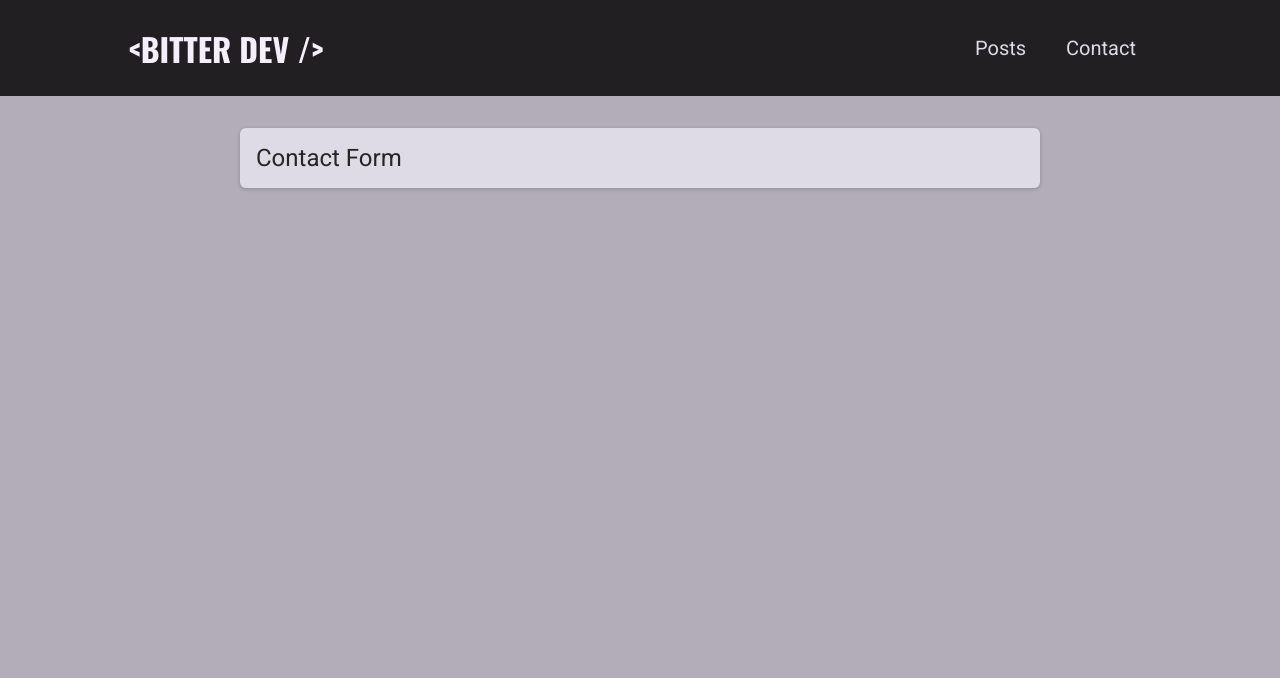
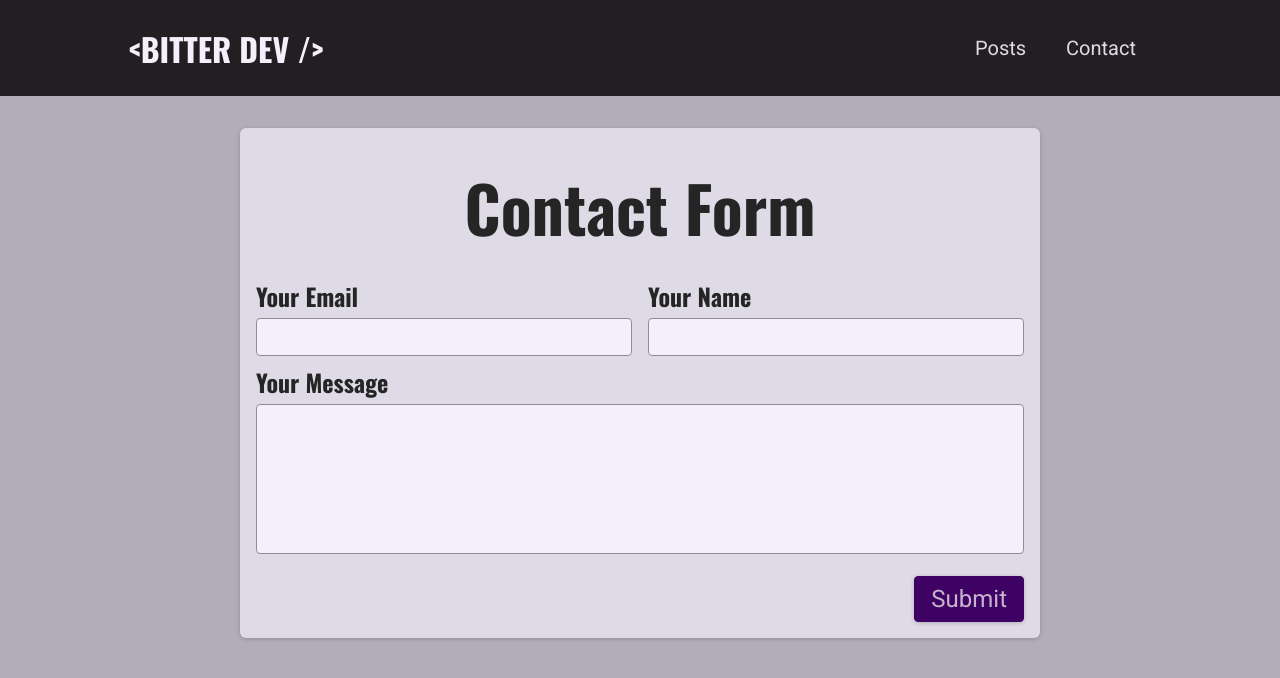
Before and after one commit to renebitter/nextjs-blog, a Next.js app: page /contact in a window 1280 px wide. Shown: the top 678 px of the page. Built offline with nearby package versions, Linux system fonts and the light colour scheme.

Commit message:
Add contact form

```diff
--- a/components/contact/contact-form.js
+++ b/components/contact/contact-form.js
@@ -1,6 +1,32 @@
 import classes from './contact-form.module.css';
 
 const ContactForm = () => {
-  return <div className={classes.contact}>Contact Form</div>;
+  return (
+    <section className={classes.contact}>
+      <h1>Contact Form</h1>
+      <form className={classes.form}>
+        <div className={classes.controls}>
+          <div className={classes.control}>
+            <label htmlFor='email'>Your Email</label>
+            <input type='email' id='email' required />
+          </div>
+
+          <div className={classes.control}>
+            <label htmlFor='name'>Your Name</label>
+            <input type='text' id='name' required />
+          </div>
+        </div>
+
+        <div className={classes.control}>
+          <label htmlFor='message'>Your Message</label>
+          <textarea id='name' rows='5' required />
+        </div>
+
+        <div className={classes.actions}>
+          <button>Submit</button>
+        </div>
+      </form>
+    </section>
+  );
 };
 export default ContactForm;
```
